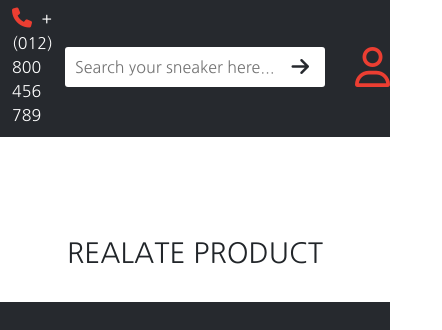
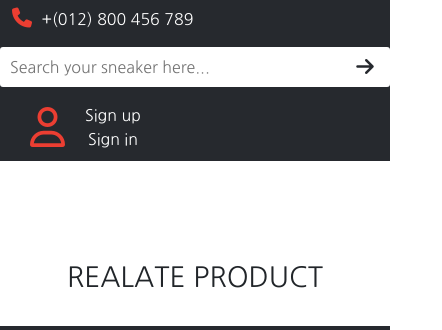
Before and after one commit to Cupcake425/BC68_NHOM_6_CAPSTONE_2, a plain HTML site: page Product.html in a window 390 px wide. Shown: the part 95-425 px from the top of the page, 442 px wide, since content can reach past the window. Drawn offline with nearby package versions, Linux system fonts and the light colour scheme; no server answers; a script that the page names is missing; a small style sheet from the web is missing.

Commit message:
update lan cuoi

```diff
--- a/Product.html
+++ b/Product.html
@@ -103,20 +103,20 @@
       <div class="container">
         <div class="search_content">
           <div class="row">
-            <div class="col-2 search_call">
+            <div class="col-sm-12 col-xl-2 mb-3 search_call">
               <i class="fa-solid fa-phone"></i> <span>+(012) 800 456 789</span>
             </div>
-            <div class="col-8 search_bar">
+            <div class="col-sm-12 col-xl-8 mb-3 search_bar">
               <input type="text" placeholder="Search your sneaker here..." />
               <i class="fa-solid fa-arrow-right"></i>
             </div>
-            <div class="col-2 search_register">
+            <div class="col-sm-12 col-xl-2 col search_register">
               <i class="fa-regular fa-user"></i>
               <div class="search_sign_in">
                 <ul>
                   <li><a href="./sign_up.html">Sign up</a></li>
                   <li>
-                    <p>or <a href="#">Sign in</a></p>
+                    <a href="#">Sign in</a>
                   </li>
                 </ul>
               </div>
```
